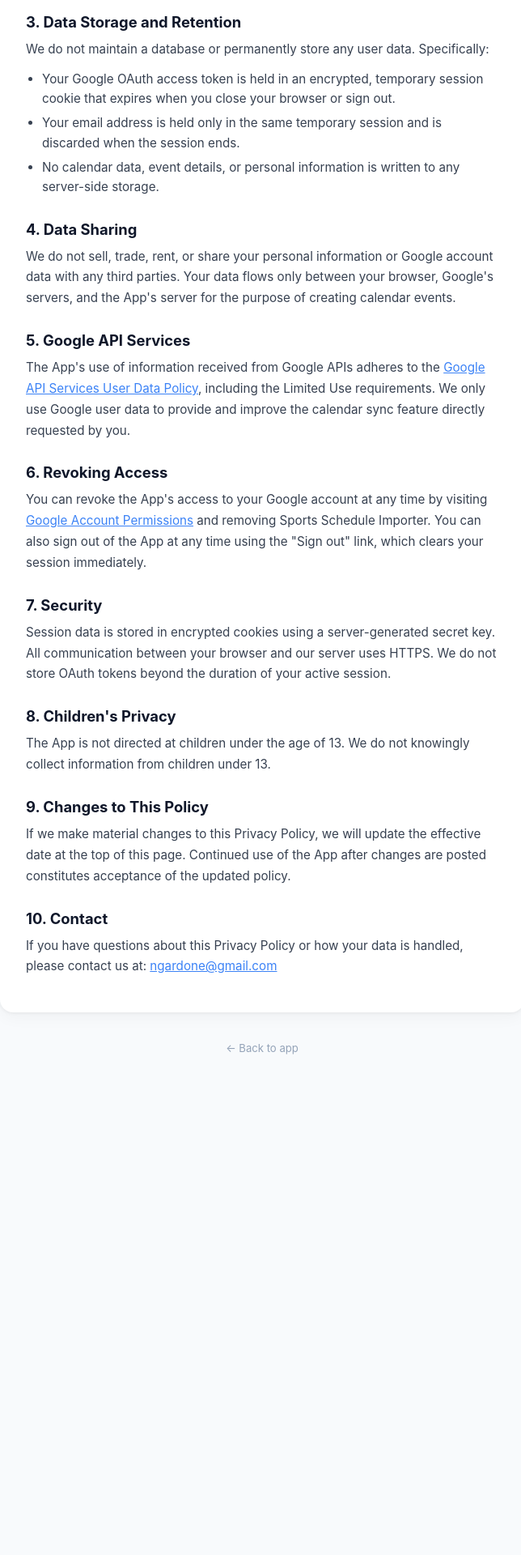
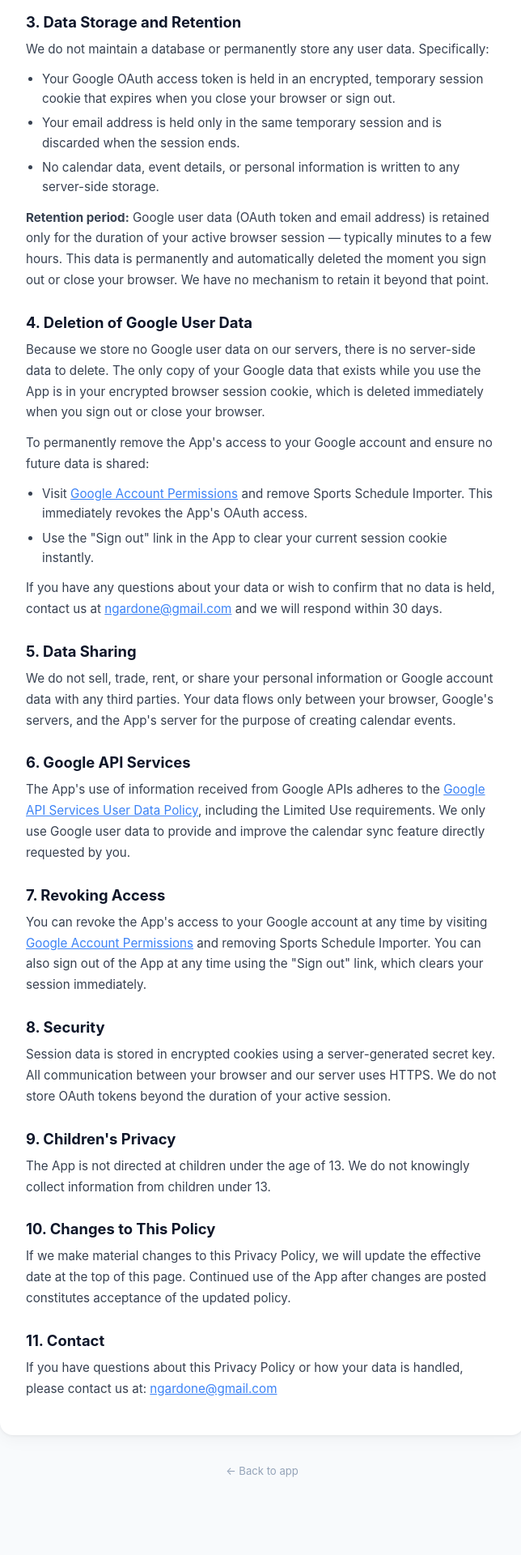
Before and after one commit to nickgardone/sports-calendar-sync, a Flask app: page /privacy in a window 1280 px wide. Shown: the part 924-2844 px from the top of the page at 81% size, without its empty margins (316-960 px from the left). Before the commit the page ends 2226 px from the top, so only its background shows below. Run offline with Flask 3, Linux system fonts and the light colour scheme.

Commit message:
Add Google user data retention and deletion to privacy policy
Google flagged that the privacy policy lacked retention period and
deletion disclosures for Google user data. Changes:
- Section 3: Added explicit retention period paragraph (session only,
  auto-deleted on sign-out/browser close)
- New Section 4: Dedicated "Deletion of Google User Data" section
  explaining no server-side data exists, how to revoke via Google
  Account Permissions, and 30-day response commitment
- Renumbered subsequent sections 4-10 → 5-11

Co-Authored-By: Claude Sonnet 4.6 <noreply@anthropic.com>

```diff
--- a/templates/privacy.html
+++ b/templates/privacy.html
@@ -82,15 +82,44 @@
         <li>No calendar data, event details, or personal information is written to any
             server-side storage.</li>
       </ul>
+      <p>
+        <strong>Retention period:</strong> Google user data (OAuth token and email address)
+        is retained only for the duration of your active browser session — typically minutes
+        to a few hours. This data is permanently and automatically deleted the moment you
+        sign out or close your browser. We have no mechanism to retain it beyond that point.
+      </p>
 
-      <h2>4. Data Sharing</h2>
+      <h2>4. Deletion of Google User Data</h2>
+      <p>
+        Because we store no Google user data on our servers, there is no server-side data
+        to delete. The only copy of your Google data that exists while you use the App is
+        in your encrypted browser session cookie, which is deleted immediately when you
+        sign out or close your browser.
+      </p>
+      <p>
+        To permanently remove the App's access to your Google account and ensure no future
+        data is shared:
+      </p>
+      <ul>
+        <li>Visit <a href="https://myaccount.google.com/permissions" target="_blank" rel="noopener">
+            Google Account Permissions</a> and remove Sports Schedule Importer. This
+            immediately revokes the App's OAuth access.</li>
+        <li>Use the "Sign out" link in the App to clear your current session cookie instantly.</li>
+      </ul>
+      <p>
+        If you have any questions about your data or wish to confirm that no data is held,
+        contact us at <a href="mailto:ngardone@gmail.com">ngardone@gmail.com</a> and we
+        will respond within 30 days.
+      </p>
+
+      <h2>5. Data Sharing</h2>
       <p>
         We do not sell, trade, rent, or share your personal information or Google account
         data with any third parties. Your data flows only between your browser, Google's
         servers, and the App's server for the purpose of creating calendar events.
       </p>
 
-      <h2>5. Google API Services</h2>
+      <h2>6. Google API Services</h2>
       <p>
         The App's use of information received from Google APIs adheres to the
         <a href="https://developers.google.com/terms/api-services-user-data-policy"
@@ -99,7 +128,7 @@
         and improve the calendar sync feature directly requested by you.
       </p>
 
-      <h2>6. Revoking Access</h2>
+      <h2>7. Revoking Access</h2>
       <p>
         You can revoke the App's access to your Google account at any time by visiting
         <a href="https://myaccount.google.com/permissions" target="_blank" rel="noopener">
@@ -108,27 +137,27 @@
         which clears your session immediately.
       </p>
 
-      <h2>7. Security</h2>
+      <h2>8. Security</h2>
       <p>
         Session data is stored in encrypted cookies using a server-generated secret key.
         All communication between your browser and our server uses HTTPS. We do not store
         OAuth tokens beyond the duration of your active session.
       </p>
 
-      <h2>8. Children's Privacy</h2>
+      <h2>9. Children's Privacy</h2>
       <p>
         The App is not directed at children under the age of 13. We do not knowingly
         collect information from children under 13.
       </p>
 
-      <h2>9. Changes to This Policy</h2>
+      <h2>10. Changes to This Policy</h2>
       <p>
         If we make material changes to this Privacy Policy, we will update the effective
         date at the top of this page. Continued use of the App after changes are posted
         constitutes acceptance of the updated policy.
       </p>
 
-      <h2>10. Contact</h2>
+      <h2>11. Contact</h2>
       <p>
         If you have questions about this Privacy Policy or how your data is handled,
         please contact us at:
```
